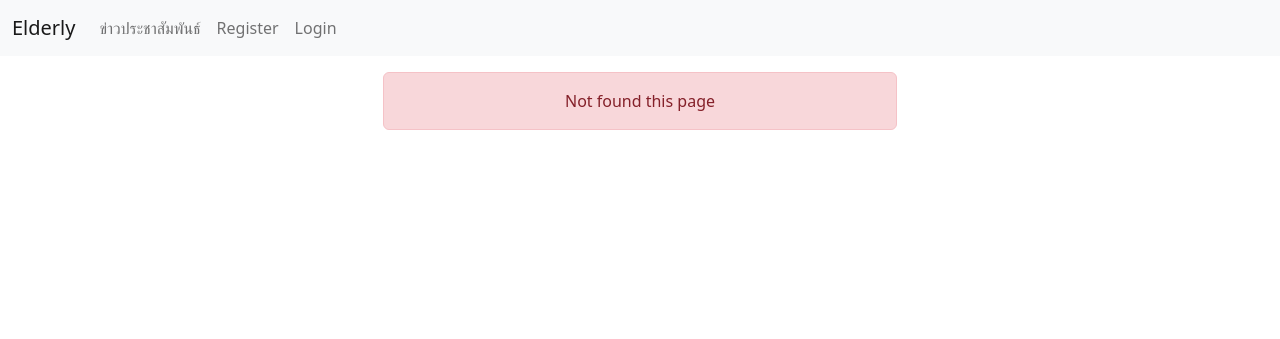
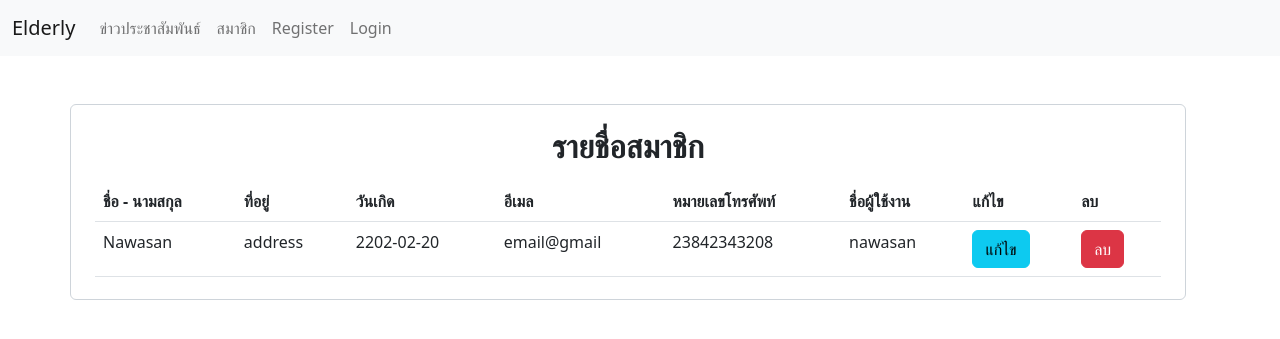
Before and after one commit to Arikato111/learn-member-mysql, a PHP site: page /member in a window 1280 px wide. Shown: the top 339 px of the page. Run offline with PHP 8.4, Linux system fonts and the light colour scheme; data comes from the database, SQL or seed files in the repository.

Commit message:
update show member

```diff
--- a/components/Database.php
+++ b/components/Database.php
@@ -12,6 +12,12 @@ class Database {
 
     }
 
+    public function getAllMember() {
+        $result = $this->conn->query("SELECT * FROM member");
+        $allMember = mysqli_fetch_all($result, MYSQLI_ASSOC);
+        return $allMember;
+    }
+
     public function register() {
         $name = $_POST['mem_name'];
         $address = $_POST['mem_address'];
@@ -23,14 +29,14 @@ class Database {
 
         $sql = "INSERT INTO `member`(`mem_id`, `mem_name`, `mem_address`, `mem_date`, `mem_email`, `mem_tel`, `mem_user`, `mem_password`, `mem_status`)
                 VALUES (NULL,'{$name}','{$address}','{$date}','{$email}','{$tel}','{$user}','{$password}','user');";
-        mysqli_query($this->conn, $sql);
+        $this->conn->query($sql);
         header("Location: /register");
         die;
     }
 
     public function isUser($user) {
         $sql = "SELECT * FROM member WHERE mem_user = '{$user}' LIMIT 1";
-        $result = mysqli_query($this->conn, $sql);
+        $result = $this->conn->query($sql);
         if($result) {
             return mysqli_fetch_assoc($result);
         } else {
@@ -40,7 +46,7 @@ class Database {
     }
     public function login($user, $passwrod) {
         $sql = "SELECT * FROM member WHERE mem_user  = '{$user}' AND mem_password = '{$passwrod}' LIMIT 1;";
-        $result = mysqli_query($this->conn, $sql);
+    $result = $this->conn->query($sql);
         $user =  mysqli_fetch_assoc($result);
         if($user) {
             return $user;
--- /dev/null
+++ b/components/FetchMemberList.php
@@ -0,0 +1,24 @@
+<?php
+$fetchMemberList = function () {
+    $db = new Database;
+    $allMember = $db->getAllMember();
+
+    $content = '';
+    foreach($allMember as $mb){
+        $content .= <<<HTML
+        <tr>
+            <td>{$mb['mem_name']}</td>
+            <td>{$mb['mem_address']}</td>
+            <td>{$mb['mem_date']}</td>
+            <td>{$mb['mem_email']}</td>
+            <td>{$mb['mem_tel']}</td>
+            <td>{$mb['mem_user']}</td>
+            <td><a href="#"><button class="btn btn-info">แก้ไข</button></a></td>
+            <td><a href="#"><button class="btn btn-danger">ลบ</button></a></td>
+        </tr>
+        HTML;
+    }
+    return $content;
+};
+
+$export = $fetchMemberList;
--- a/components/Navbar.php
+++ b/components/Navbar.php
@@ -29,6 +29,9 @@ $Navbar = function () {
                 <li class="nav-item">
                     <a class="nav-link" href="/news">ข่าวประชาสัมพันธ์</a>
                 </li>
+                <li class="nav-item">
+                    <a class="nav-link" href="/member">สมาชิก</a>
+                </li>
                 {$Logined}
             </ul>
             </div>
--- /dev/null
+++ b/pages/member.php
@@ -0,0 +1,35 @@
+<?php
+$title = import('nexit/title');
+$fetchMemberList = import('./components/FetchMemberList');
+
+$Member = function() use ($title, $fetchMemberList) {
+    $title("Member");
+    return <<<HTML
+    <main>
+        <div class="container">
+            <div class="row mt-5 form-control">
+                <div class="col-12">
+                    <h2 class="text-center fw-bold m-3">รายชื่อสมาชิก</h2>
+                    <table class="table table-hover">
+                        <thead>
+                            <th>ชื่อ - นามสกุล</th>
+                            <th>ที่อยู่</th>
+                            <th>วันเกิด</th>
+                            <th>อีเมล</th>
+                            <th>หมายเลขโทรศัพท์</th>
+                            <th>ชื่อผู้ใช้งาน</th>
+                            <th>แก้ไข</th>
+                            <th>ลบ</th>
+                        </thead>
+                        <tbody>
+                           {$fetchMemberList()}
+                        </tbody>
+                    </table>
+                </div>
+            </div>
+        </div>
+    </main>
+    HTML;
+};
+
+$export = $Member;
```
Also changed, not shown: pages/login.php (+4 -5 lines), pages/register.php (+9 -8 lines).
